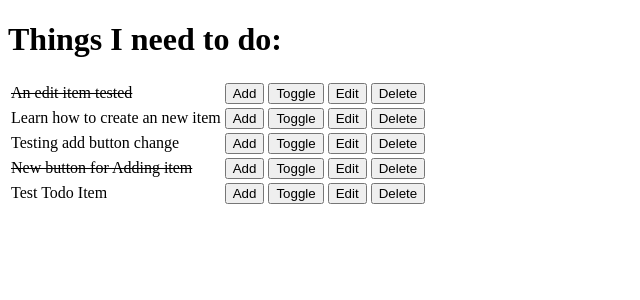
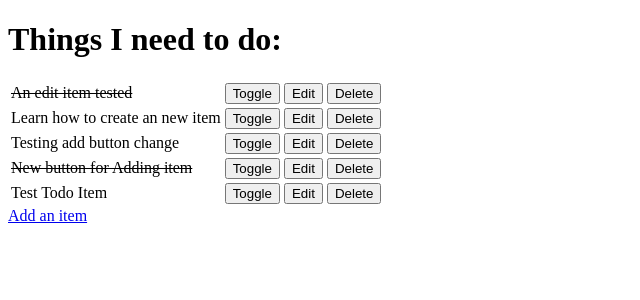
Before and after one commit to JPRodrigues-gh/jp-fsf-hello-django, a Django app: page / in a window 1280 px wide. Shown: the top 300 px of the page, without its empty margins (0-640 px from the left). Run offline with Django 3.2, Linux system fonts and the light colour scheme; data comes from the database, SQL or seed files in the repository.

Commit message:
Fix bug on add button

```diff
--- a/todo/templates/todo/todo_list.html
+++ b/todo/templates/todo/todo_list.html
@@ -18,11 +18,11 @@
                 {% else %}
                     <td>{{ item.name }}</td>
                 {% endif %}
-                <td>
+                <!-- <td>
                     <a href="/add">
                         <button>Add</button>
                     </a>
-                </td>
+                </td> -->
                 <td>
                     <a href="/toggle/{{ item.id }}">
                         <button>Toggle</button>
@@ -43,7 +43,7 @@
         <tr><td>You have nothing to do.</td></tr>
         {% endfor %}
     </table>
-    <!-- <a href="/add">Add an item</a> -->
+    <a href="/add">Add an item</a>
 </body>
 
 </html>
```
